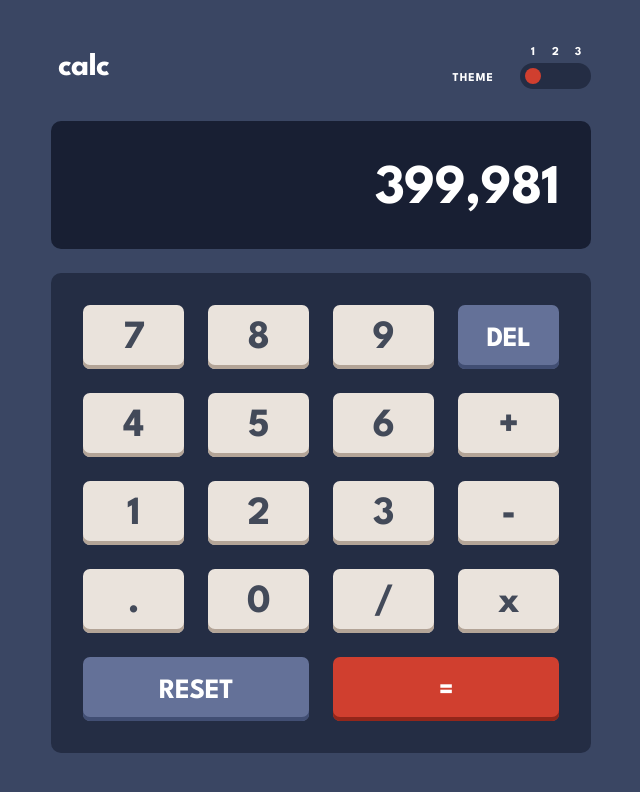
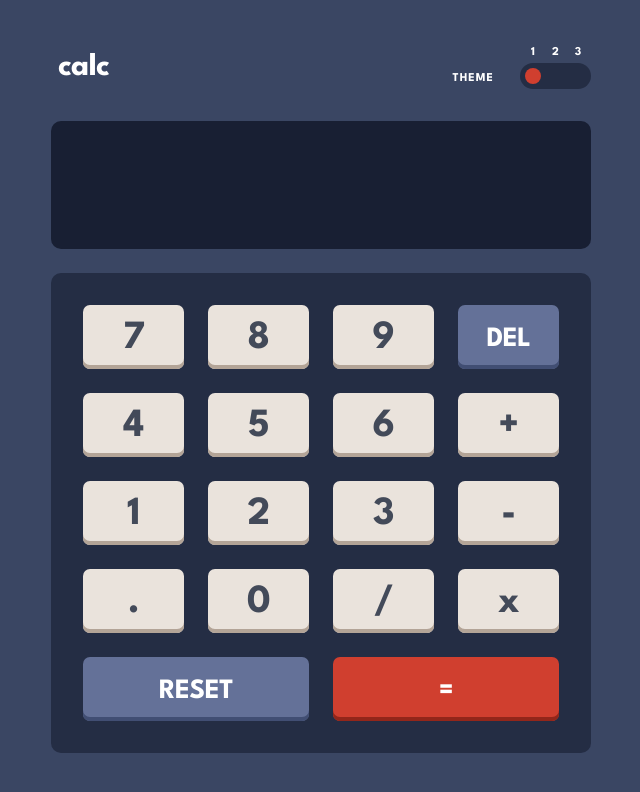
Before and after one commit to ArabuliGiorgi/Calculator-App, a plain HTML site: page index.html in a window 1280 px wide. Shown: the whole page, without its empty margins (319-959 px from the left). Drawn offline with Linux system fonts and the light colour scheme; a web font is replaced by a local one.

Commit message:
removed default number

```diff
--- a/index.html
+++ b/index.html
@@ -31,7 +31,7 @@
             </div>
         </div>
         <div class="input-div">
-            <h1 id="input">399,981</h1>
+            <h1 id="input"></h1>
         </div>
         <div class="buttons-div">
             <button class="btn-group1-th1" onclick="addNum(7)"><h1 class="btn-group1-font">7</h1></button>
```
